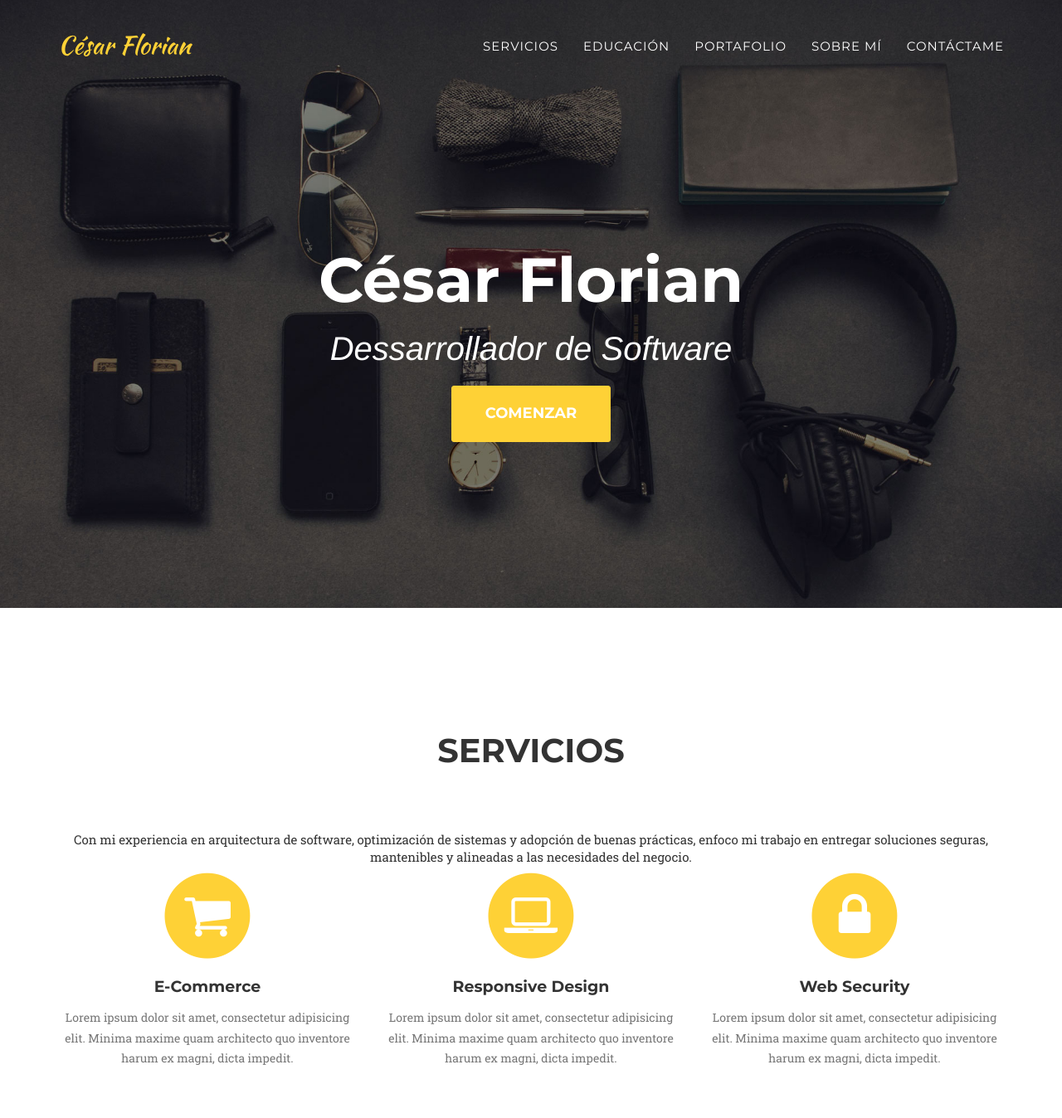
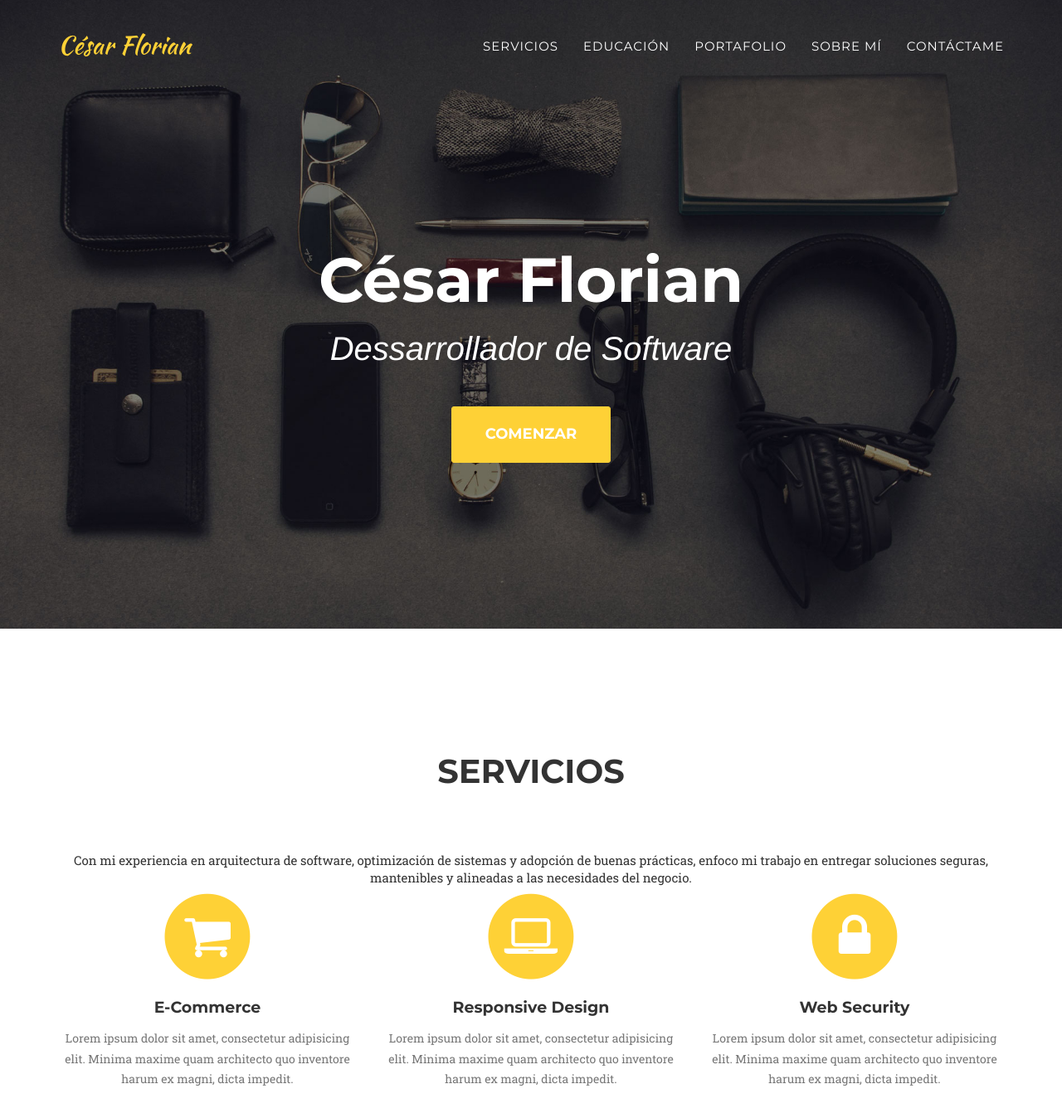
Before and after one commit to cesar-florian/Portfolio, a Jekyll site: the page built from index.html, in a window 1280 px wide and 1400 px high. Shown: the top 1348 px of the window at 83% size. Built offline with Jekyll 4.4.1, drawn with Linux system fonts in a browser that asks for light colours; some web fonts are replaced.

Commit message:
no message

```diff
--- a/_includes/css/agency.css
+++ b/_includes/css/agency.css
@@ -284,7 +284,7 @@ header .intro-text {
 }
 
 header .intro-text .intro-lead-in {
-    margin-bottom: 25px;
+    margin-bottom: 50px;
     font-family: {{ site.data.template.font.secondary }};
     font-size: 22px;
     font-style: italic;
@@ -307,7 +307,7 @@ header .intro-text .intro-heading {
     }
 
     header .intro-text .intro-lead-in {
-        margin-bottom: 25px;
+        margin-bottom: 50px;
         font-family: {{ site.data.template.font.secondary }};
         font-size: 40px;
         font-style: italic;
```
Also changed, not shown: umg.png (deleted).
